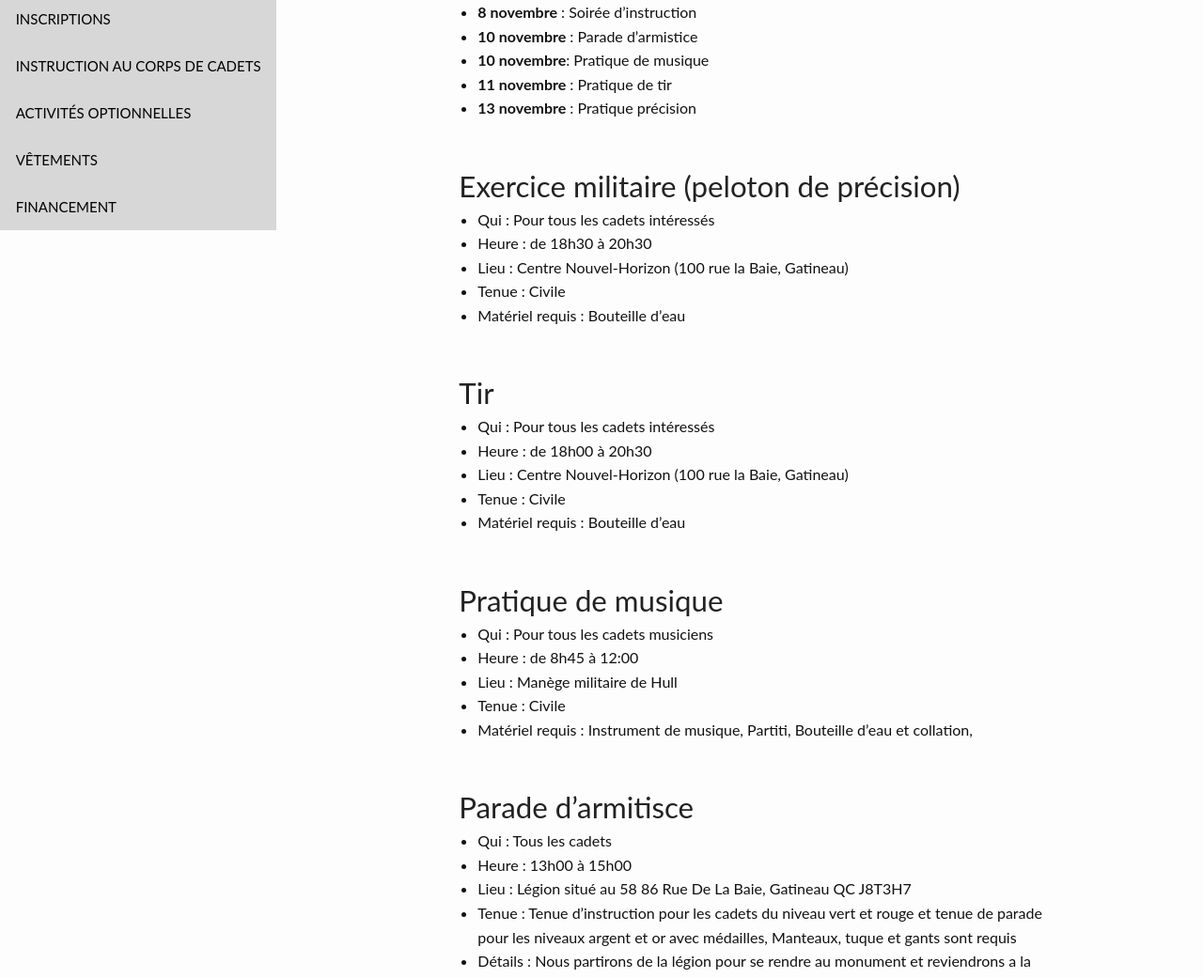
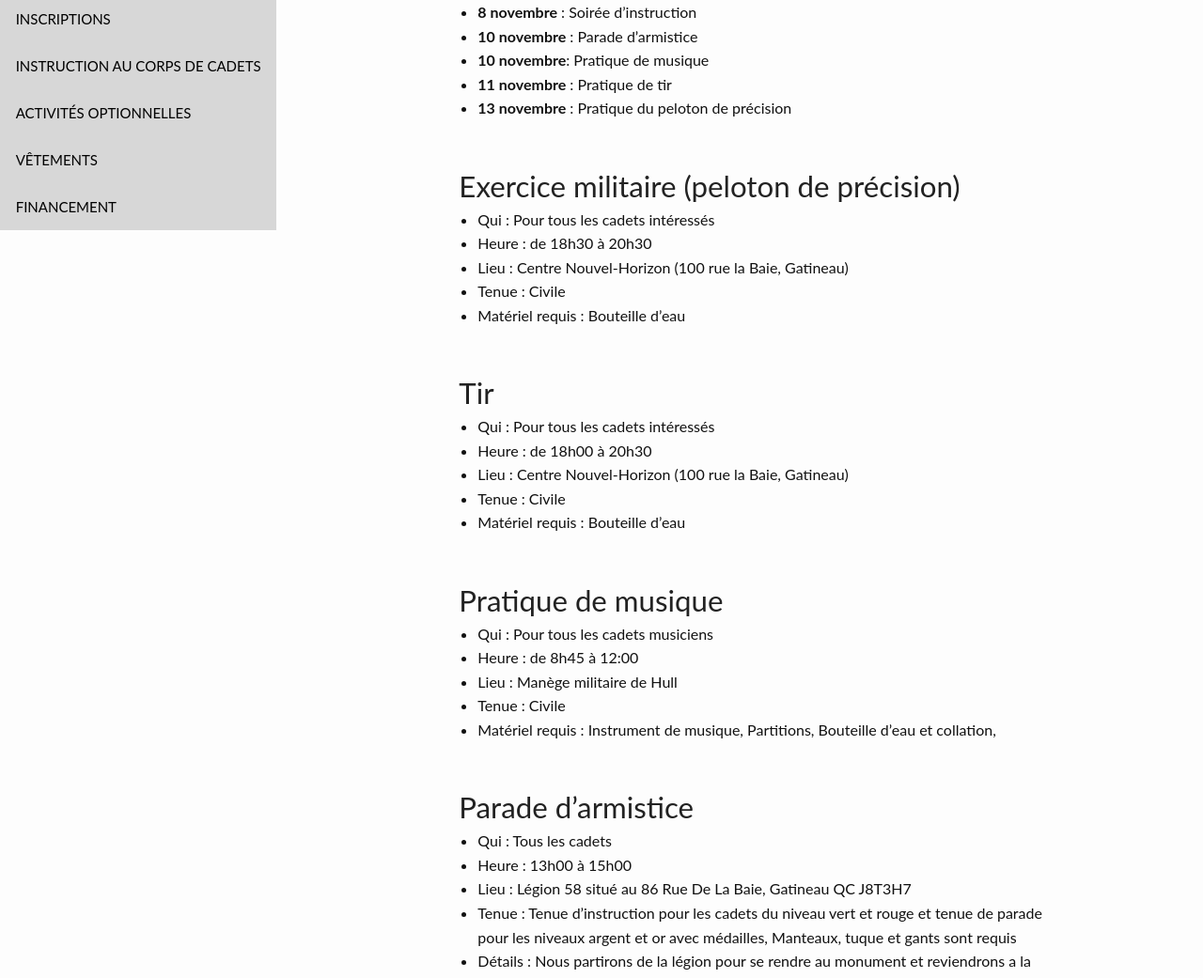
Before and after one commit to CC2920/web, a Jekyll site: the page built from _communications/messages.md, in a window 1280 px wide and 1400 px high, scrolled down 601 px. Shown: the part 155-1196 px from the top of the window at 94% size. Built offline with Jekyll 4.4.1, drawn with Linux system fonts in a browser that asks for light colours.

Commit message:
Message semaine du 3 octobre

```diff
--- a/_communications/messages.md
+++ b/_communications/messages.md
@@ -24,7 +24,7 @@ layout: "messages"
 - **10 novembre** : Parade d'armistice
 - **10 novembre**: Pratique de musique
 - **11 novembre** : Pratique de tir
-- **13 novembre** : Pratique précision
+- **13 novembre** : Pratique du peloton de précision
 
 ## Exercice militaire (peloton de précision)
 
@@ -48,13 +48,13 @@ layout: "messages"
 - Heure : de 8h45 à 12:00
 - Lieu : Manège militaire de Hull
 - Tenue : Civile
-- Matériel requis : Instrument de musique, Partiti, Bouteille d'eau et collation,
+- Matériel requis : Instrument de musique, Partitions, Bouteille d'eau et collation,
 
-## Parade d'armitisce
+## Parade d'armistice
 
 - Qui : Tous les cadets
 - Heure : 13h00 à 15h00
-- Lieu : Légion situé au 58 86 Rue De La Baie, Gatineau QC J8T3H7
+- Lieu : Légion 58 situé au 86 Rue De La Baie, Gatineau QC J8T3H7
 - Tenue : Tenue d'instruction pour les cadets du niveau vert et rouge et tenue de parade pour les niveaux argent et or avec médailles, Manteaux, tuque et gants sont requis
 - Détails : Nous partirons de la légion pour se rendre au monument et reviendrons a la légion en parade
 
```
